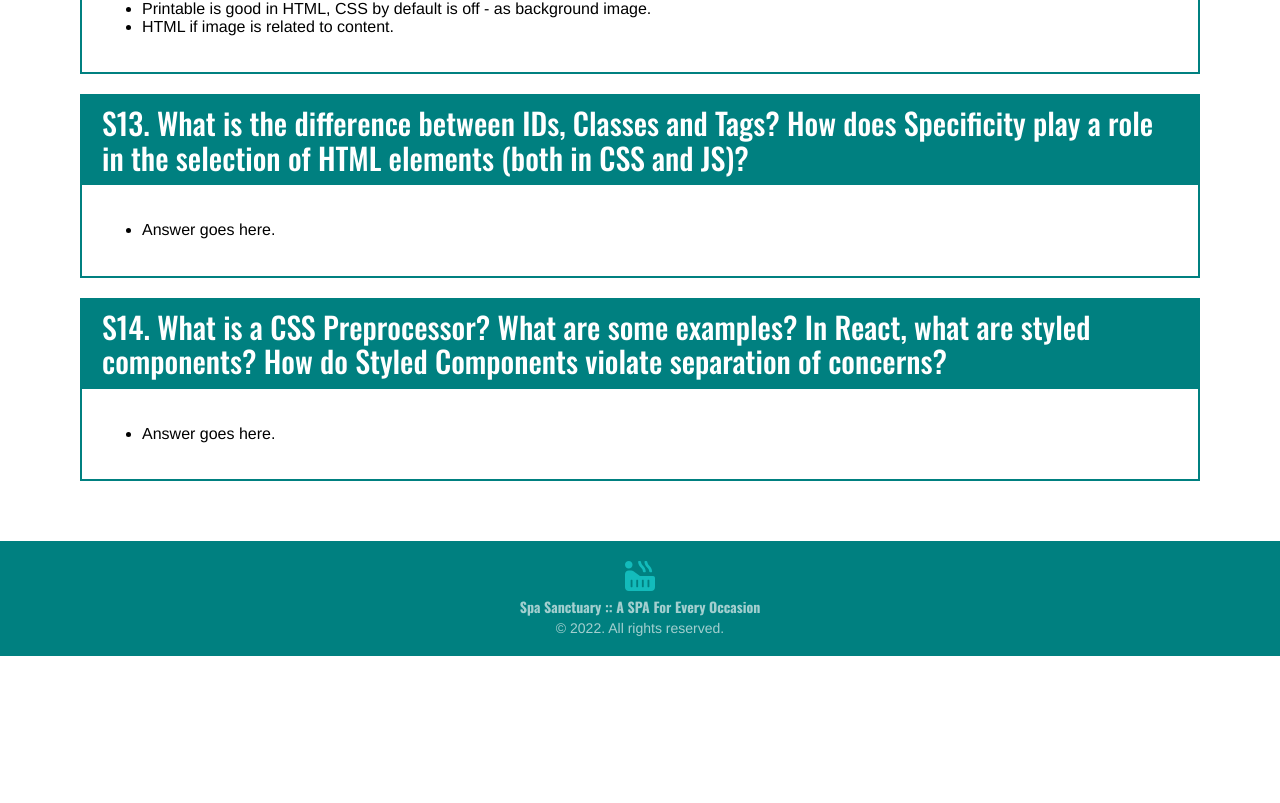
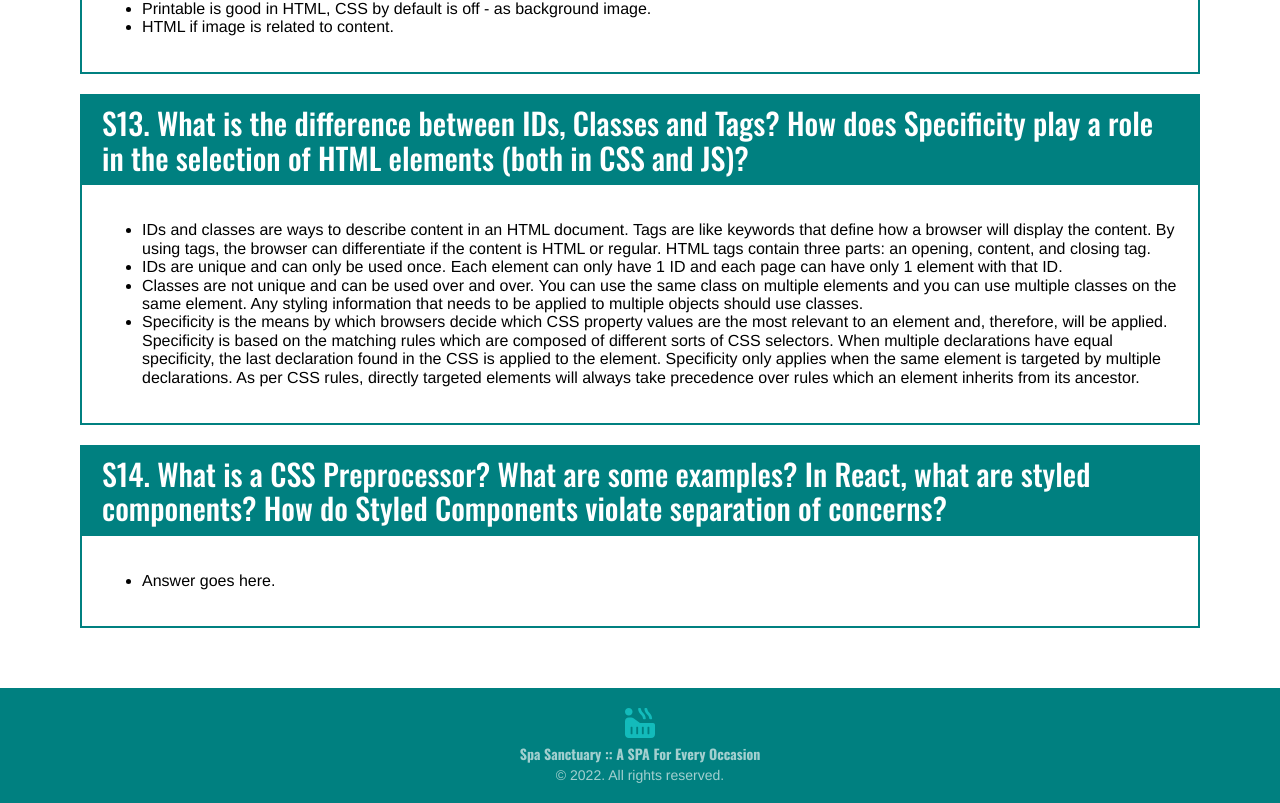
Before and after one commit to claireyz/Web-1-Zhao-Claire-Final, a React (Create React App) app: page /homework in a window 1280 px wide. Shown: the part 3315-4118 px from the top of the page. Before the commit the page ends 3971 px from the top, so only its background shows below. Built offline with nearby package versions, Linux system fonts and the light colour scheme.

Commit message:
adding homework answer

```diff
--- a/src/React/Homework/Essays/Essays.jsx
+++ b/src/React/Homework/Essays/Essays.jsx
@@ -101,7 +101,10 @@ const Essays = () => {
 
             <Essay q='S13. What is the difference between IDs, Classes and Tags? How does Specificity play a role in the selection of HTML elements (both in CSS and JS)?' >
                 <ul>
-                    <li> Answer goes here. </li>
+                    <li> IDs and classes are ways to describe content in an HTML document. Tags are like keywords that define how a browser will display the content. By using tags, the browser can differentiate if the content is HTML or regular. HTML tags contain three parts: an opening, content, and closing tag. </li>
+                    <li> IDs are unique and can only be used once. Each element can only have 1 ID and each  page can have only 1 element with that ID. </li>
+                    <li> Classes are not unique and can be used over and over. You can use the same class on multiple elements and you can use multiple classes on the same element. Any styling information that needs to be applied to multiple objects should use classes. </li>
+                    <li> Specificity is the means by which browsers decide which CSS property values are the most relevant to an element and, therefore, will be applied. Specificity is based on the matching rules which are composed of different sorts of CSS selectors.  When multiple declarations have equal specificity, the last declaration found in the CSS is applied to the element. Specificity only applies when the same element is targeted by multiple declarations. As per CSS rules, directly targeted elements will always take precedence over rules which an element inherits from its ancestor.</li>
                 </ul>
             </Essay>
 
```
